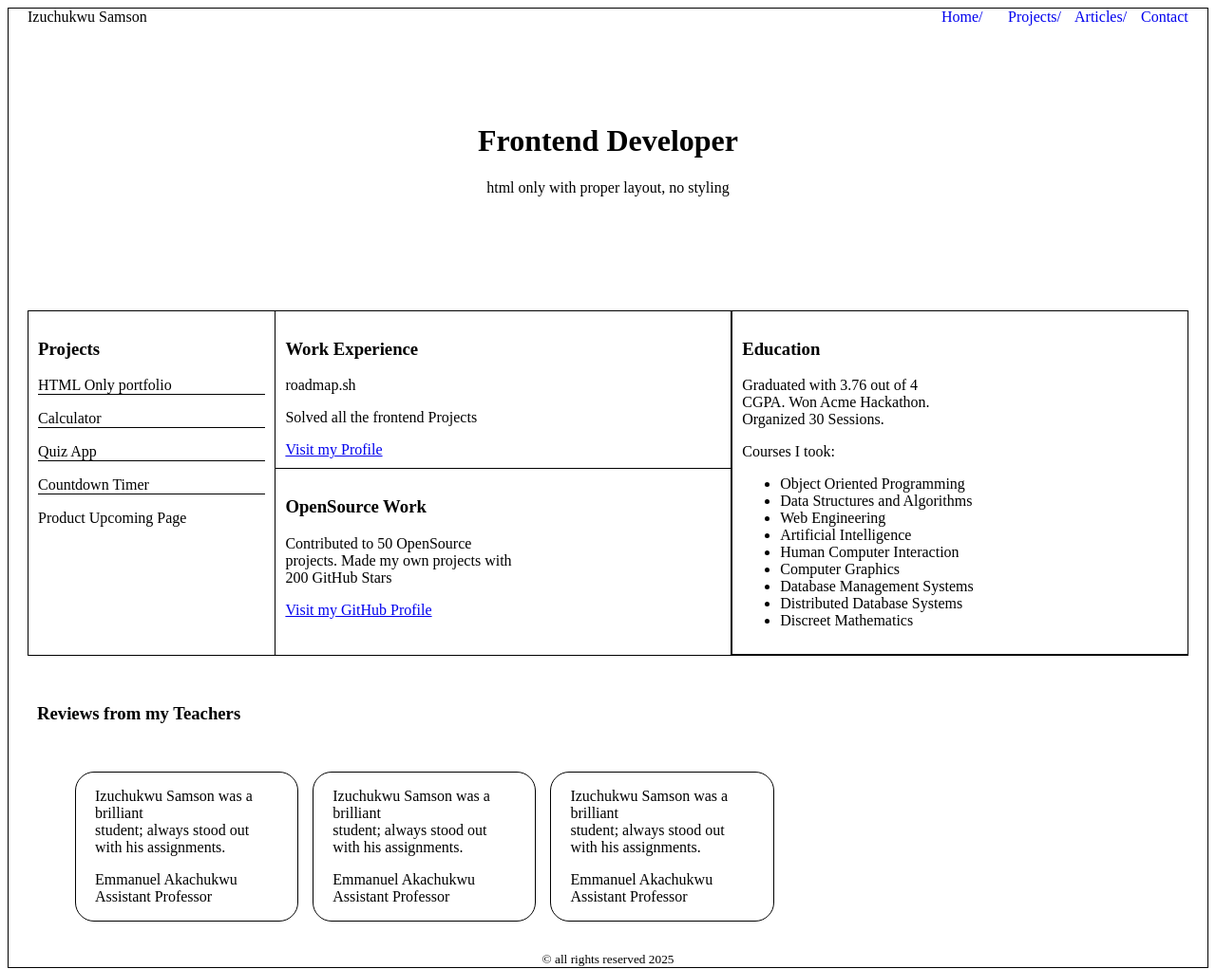
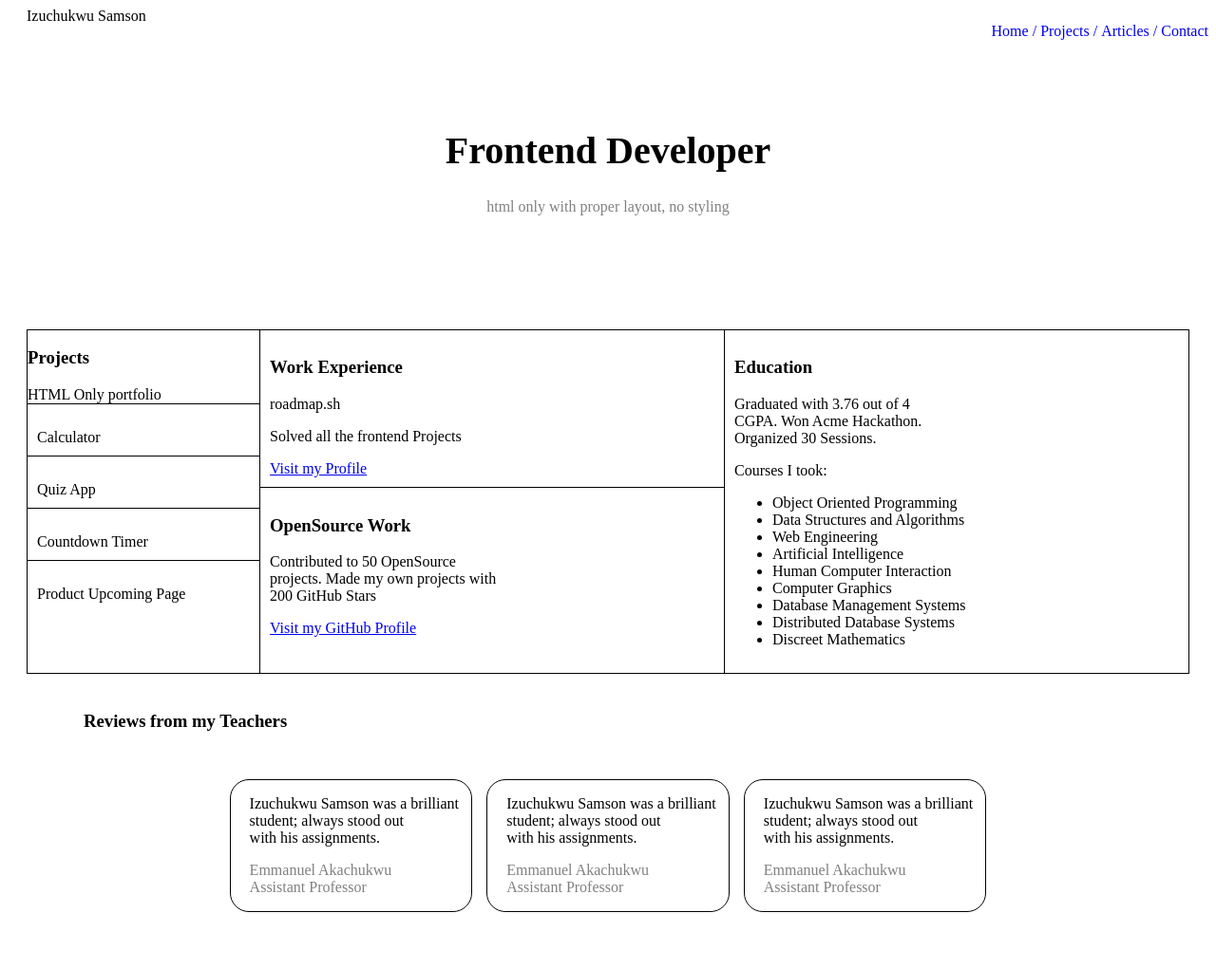
Before and after one commit to ApplyBrain247/my-roadmap-projects, a plain HTML site: page Frontend-project/Personal-portfolio/index.html in a window 1280 px wide. Shown: the top 1021 px of the page at 95% size. Drawn offline with Linux system fonts and the light colour scheme.

Commit message:
updated personal-profil

```diff
--- a/Frontend-project/Personal-portfolio/index.html
+++ b/Frontend-project/Personal-portfolio/index.html
@@ -10,10 +10,14 @@
 <body>
     <header class="flexbox">
         <div class="item1">Izuchukwu Samson</div>
-        <div class="item"> <a href="home.html">Home/</a></div>
-        <div class="item"><a href="projects.html">Projects/</a></div>
-        <div class="item"><a href="articles.html">Articles/</a></div>
-        <div class="item"> <a href="contact.html">Contact</a></div>
+        <div class="apply">
+            <ul>
+                <li><a href="home.html">Home</a></li>
+                <li><a href="projects.html">Projects</a></li>
+                <li><a href="articles.html">Articles</a></li>
+                <li><a href="contact.html">Contact</a></li>
+            </ul>
+        </div>
     </header>
     <div class="front">
          <h1>Frontend Developer</h1>
@@ -26,19 +30,19 @@
            <p class="calc">Calculator</p>
            <p class="quiz">Quiz App</p>
            <p class="timer">Countdown Timer</p>
-           <p>Product Upcoming Page</p>
+           <p class="product">Product Upcoming Page</p>
         </section>
         <div class="grouped-section">
             <section class="section-2">
                 <h3>Work Experience</h3>
                 <p>roadmap.sh</p>
                 <p>Solved all the frontend Projects</p>
-                <a href="#">Visit my Profile</a>
+                <a href="https://github.com/ApplyBrain247">Visit my Profile</a>
             </section>
             <section class="section-3">
                 <h3>OpenSource Work</h3>
                 <p>Contributed to 50 OpenSource <br>projects. Made my own projects with <br> 200 GitHub Stars</p>
-                <a href="#">Visit my GitHub Profile</a>
+                <a href="https://github.com/dashboard">Visit my GitHub Profile</a>
             </section>
         </div>
         <div class="last-section">
@@ -60,33 +64,30 @@
             </section>
         </div>
     </div>
-
     <h3 class="review">Reviews from my Teachers</h3>
-
     <div class="flex-container-2">
         <div class="review-section">
             <section >
                 <p>Izuchukwu Samson was a brilliant <br> student; always stood out <br> with his assignments.</p>
-                <p>Emmanuel Akachukwu <br> Assistant Professor</p>
+                <p class="prof">Emmanuel Akachukwu <br> Assistant Professor</p>
             </section>
         </div>
         <div class="review-section-2">
             <section>
                 <p>Izuchukwu Samson was a brilliant <br> student; always stood out <br> with his assignments.</p>
-                <p>Emmanuel Akachukwu <br> Assistant Professor</p>
+                <p class="prof">Emmanuel Akachukwu <br> Assistant Professor</p>
             </section>
         </div>
         <div class="review-section-3">
             <section>
                 <p>Izuchukwu Samson was a brilliant <br> student; always stood out <br> with his assignments.</p>
-                <p>Emmanuel Akachukwu <br> Assistant Professor</p>
+                <p class="prof">Emmanuel Akachukwu <br> Assistant Professor</p>
             </section>
         </div>
     </div>
-
     <footer class="footer">
         <small>&copy; all rights reserved 2025</small>
      </footer>
-
+    </div>
 </body>
 </html>
--- a/Frontend-project/Personal-portfolio/style.css
+++ b/Frontend-project/Personal-portfolio/style.css
@@ -1,21 +1,24 @@
 *{
     box-sizing: border-box;
-}
-body{
-  border: 1px solid #000;
 }
 
 .flexbox{
     display: flex;
     justify-content: end;
 }
-.item{
-    width: 70px;
-    height: 100px;
+.apply ul li {
+  display: inline-block;
 }
-.item a{
-    text-decoration: none;
+ul li a {
+  text-decoration: none;
 }
+ul li a:after{
+  content: " / ";
+}
+ul li:last-child a:after {
+  display: none;
+}
+
 .item1{
     width: 200px;
     height: 100px;
@@ -26,21 +29,19 @@ body{
 .flex-container {
     display: flex;
     padding: 20px;
-
   }
 
   .section-1 {
     border: 1px solid #000;
     border-right: none;
-    padding: 10px;
     flex: 0.5;
   }
-
 
   .grouped-section {
     display: flex;
     flex-direction: column;
     border: 1px solid #000;
+    border-right: none;
     flex: 1;
   }
 
@@ -61,7 +62,6 @@ body{
   }
 
   .section-4 {
-    border-bottom: 1px solid #000;
     padding: 10px;
   }
 
@@ -69,23 +69,33 @@ body{
     text-align: center;
     margin-bottom: 100px;
   }
+  .front>h1{
+    font-size: 40px;
+  }
+  .front p{
+    color: grey;
+  }
   .project-html {
     border-bottom: 1px solid black;
   }
   .calc{
     border-bottom: 1px solid black;
+    padding: 10px;
   }
   .quiz{
     border-bottom: 1px solid black;
+    padding: 10px;
   }
   .timer{
     border-bottom: 1px solid black;
+    padding: 10px;
+  }
+  .product {
+    padding: 10px;
   }
   .flex-container-2 {
     display: flex;
-    padding: 20px;
-    margin: 10px;
-    margin-left: 50px;
+    justify-content: center;
   }
   .review-section{
     border: 1px solid #000;
@@ -109,8 +119,16 @@ body{
   }
   .footer{
     text-align: center;
-
+    margin-top: 120px;
+    margin-bottom: 100px;
+  }
+  .footer small{
+    font-weight: bold;
   }
  .review{
-  margin: 30px;
- }
+ margin-left: 80px;
+ margin-bottom: 50px;
+}
+.prof{
+  color: grey;
+}
```
